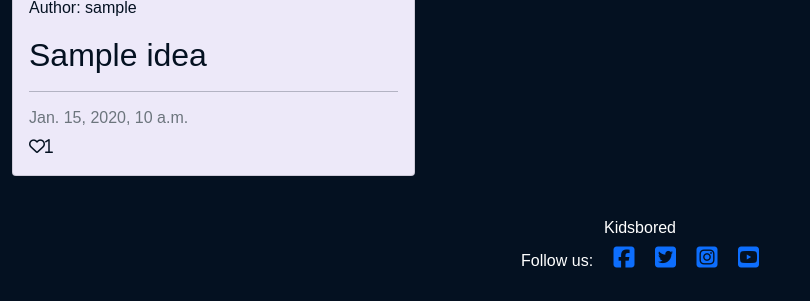
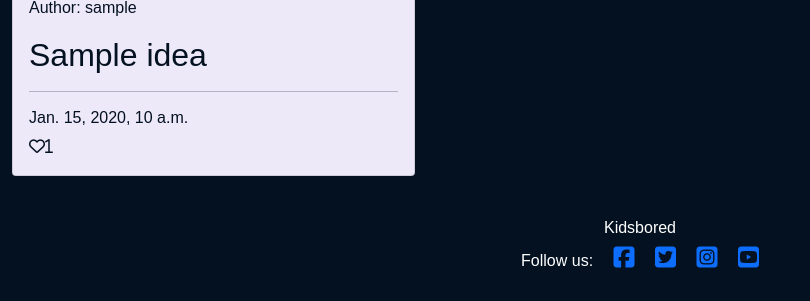
Before and after one commit to 0oSaraho0/pp4-kids-activity-site, a Django app: page /ideas/ideas/ in a window 1280 px wide. Shown: the part 499-800 px from the top of the page, without its empty margins (0-810 px from the left). Run offline with Django 3.2, Linux system fonts and the light colour scheme; tables that the repository leaves empty hold one stand-in row (values such as "Sample post"); some libraries are stand-ins or nearby versions; some web fonts are replaced.

Commit message:
Fix: low contrast issue with card text

```diff
--- a/ideas/templates/ideas/ideas.html
+++ b/ideas/templates/ideas/ideas.html
@@ -33,8 +33,8 @@
                             </a>
                             <hr>
                             <!-- date idea was updated on and number of likes -->
-                            <p class="card-text text-muted h6">{{ idea.updated_on}}</p><i
-                                    class="far fa-heart">{{ idea.number_of_likes }}</i>
+                            <p class="card-text h6">{{ idea.updated_on}}</p><i
+                                    class=" card-text far fa-heart">{{ idea.number_of_likes }}</i>
 
 
                             </div>
--- a/ideas/templates/ideas/ideas_detail.html
+++ b/ideas/templates/ideas/ideas_detail.html
@@ -105,16 +105,16 @@
                         </form>
                         {% else %}
 
-                        <span class="text-secondary"><i class="far fa-heart"></i></span>
+                        <span><i class="far fa-heart"></i></span>
 
                         {% endif %}
                         <!-- shows number of likes an idea has -->
-                        <span class="text-secondary">{{ idea.number_of_likes }}</span>
+                        <span>{{ idea.number_of_likes }}</span>
                     </div>
                     <!-- Shows number of comments an idea has -->
                     <div class="col-1 like-comment">
                         {% with comments.count as total_comments %}
-                        <strong class="text-secondary"><i class="far fa-comments"></i>
+                        <strong><i class="far fa-comments"></i>
                             {{ total_comments }}</strong>
                         {% endwith %}
                     </div>
--- a/static/css/style.css
+++ b/static/css/style.css
@@ -29,6 +29,14 @@ a {
     color: rgb(237, 233, 249)!important;
 }
 
+.navbar-toggler {
+    margin-right: 1rem;
+}
+
+.navbar-nav {
+    margin-right: 1.5rem;
+}
+
 .tag-line {
     padding: 1rem;
 }
@@ -55,15 +63,6 @@ a {
     background-color:rgb(237, 233, 249)!important;
 }
 
-.navbar-toggler {
-    margin-right: 1rem;
-}
-
-.navbar-nav {
-    margin-right: 1.5rem;
-}
-
-
 
 
 /* browse ideas page */
@@ -74,6 +73,14 @@ a {
     object-fit: cover;
 }
 
+/* card text */
+
+.card-text {
+    column-rule-color: #041121!important;
+}
+
+/* Idea detail page*/
+
 .ideas-detail-pic {
     width: 100%;
     height: 45vw;
@@ -81,7 +88,7 @@ a {
 }
 
 
-/* Idea detail page*/
+
 
 /* like and comment amount*/
 
```
